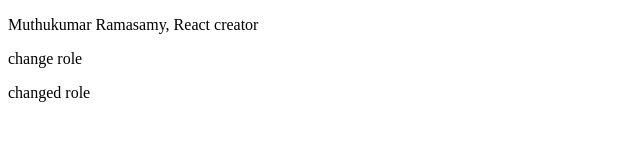
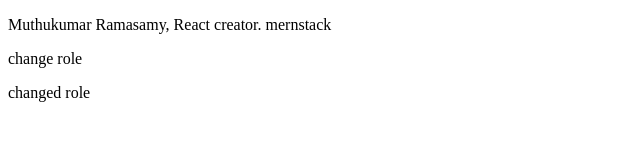
Before and after one commit to rammuthukumar1512/cheprac, a plain HTML site: page index.html in a window 1280 px wide. Shown: the full height of the page, 0-640 px from the left. Drawn offline with Linux system fonts and the light colour scheme.

Commit message:
add word

```diff
--- a/index.html
+++ b/index.html
@@ -6,7 +6,7 @@
     <title>Document</title>
 </head>
 <body>
-    <p>Muthukumar Ramasamy, React creator</p>
+    <p>Muthukumar Ramasamy, React creator. mernstack</p>
     <p>change role</p>
     <p>changed role</p>
 </body>
```
